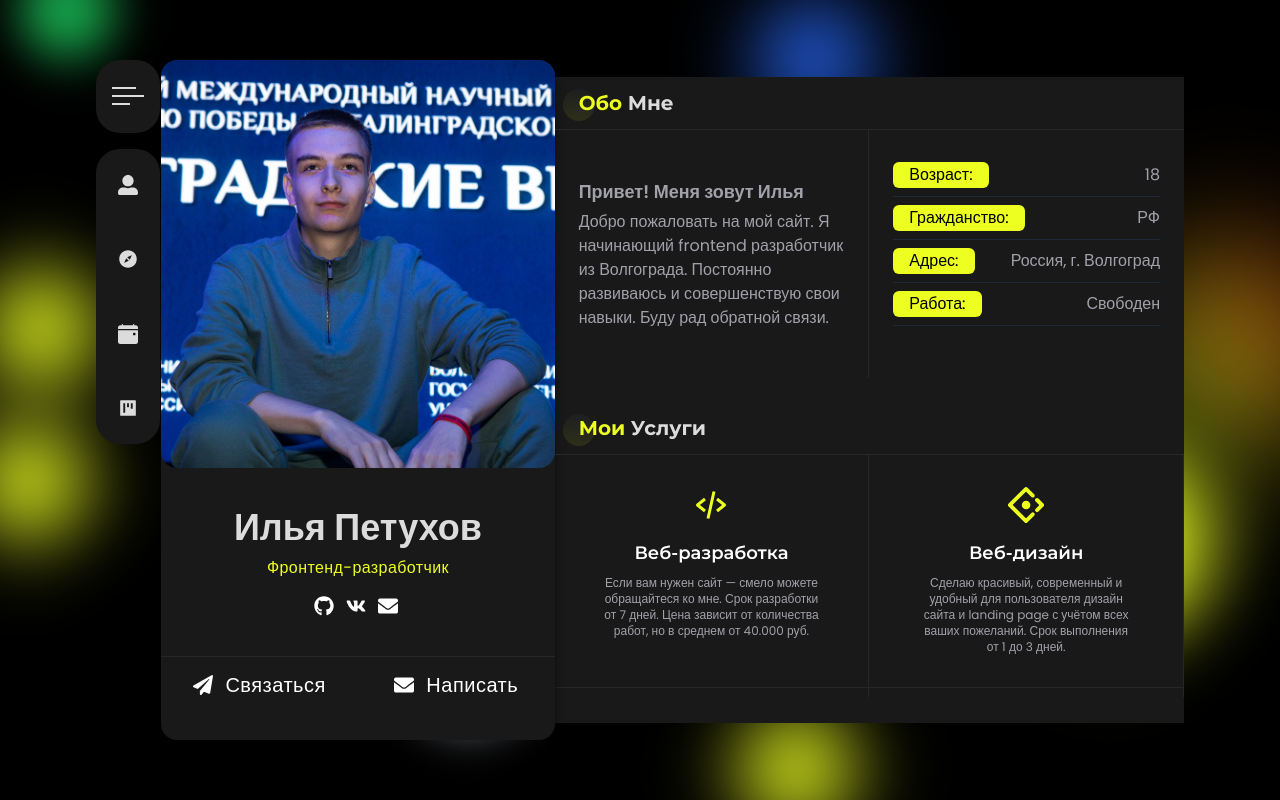
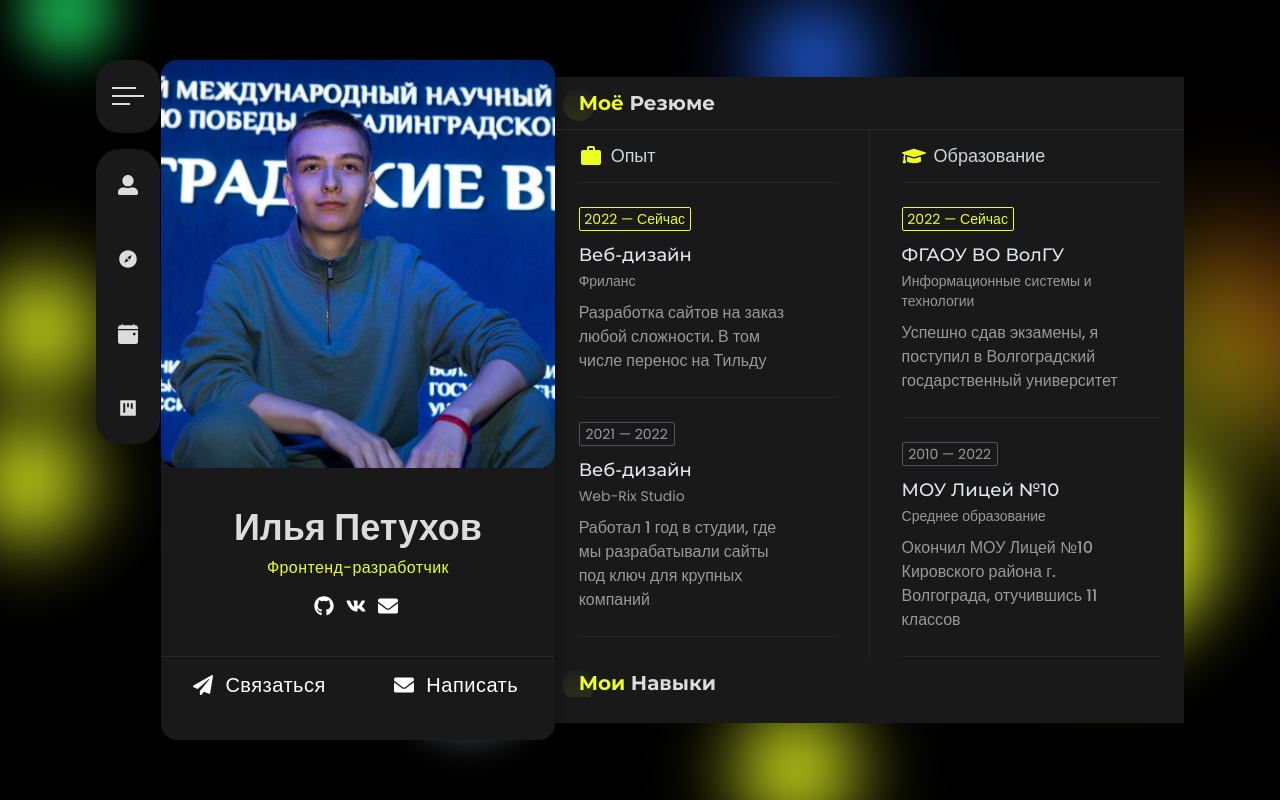
Before and after one commit to ilyapetuchov0/portfolio-vk, a React (Create React App) app: page / in a window 1280 px wide. Built offline with nearby package versions, Linux system fonts and the light colour scheme.

Commit message:
Added skills section

```diff
--- a/src/Home.js
+++ b/src/Home.js
@@ -5,6 +5,7 @@ import { FaUserAlt } from 'react-icons/fa'
 import { AiFillCompass, AiFillProject } from 'react-icons/ai'
 import { BsFillCalendarEventFill } from 'react-icons/bs'
 import About from './components/about/About'
+import Skills from './components/skills/Skills'
 
 const Home = () => {
   return (
@@ -32,7 +33,8 @@ const Home = () => {
             {/* Делаем правую часть */}
             <div className="w-8/12 h-[95%] bg-bodyColor">
               <div className="w-full h-[96%] overflow-y-scroll scrollbar-thin scrollbar-thumb-[#646464]">
-                <About />
+                {/* <About /> */}
+                <Skills />
               </div>
             </div>
         </div>
--- /dev/null
+++ b/src/components/skills/Competencies.js
@@ -0,0 +1,54 @@
+import React from 'react'
+import SkillsTitle from './SkillsTitle'
+
+import { SiArtstation } from 'react-icons/si'
+import { FaFlag } from 'react-icons/fa'
+import { BiCodeAlt } from 'react-icons/bi'
+import { IoIosPaper } from 'react-icons/io'
+import { GiCheckMark } from 'react-icons/gi'
+
+const Competencies = () => {
+  return (
+    <div className="w-full grid grid-cols-9 px-6">
+        <div className="col-span-4">
+            <SkillsTitle title="Дизайн" icon={<SiArtstation />} />
+            <div className="py-4">
+                <div className="py-3 border-b-[1px] border-zinc-800">
+                    <p className="text-base text-textColor -mb-1.5">Дизайн сайтов</p>
+                    <span className="w-full bg-zinc-600 h-1 inline-flex relative">
+                        <span className="w-[80%] h-full absolute top-0 left-0 bg-designColor"></span>
+                    </span>
+                </div>
+                <div className="py-3 border-b-[1px] border-zinc-800">
+                    <p className="text-base text-textColor -mb-1.5">Дизайн мобильных приложений</p>
+                    <span className="w-full bg-zinc-600 h-1 inline-flex relative">
+                        <span className="w-[60%] h-full absolute top-0 left-0 bg-designColor"></span>
+                    </span>
+                </div>
+            </div>
+        </div>
+        <div className="w-full h-full flex justify-center items-center">
+            <span className="w-[1px] h-full bg-zinc-800 inline-flex"></span>
+        </div>
+        <div className="col-span-4">
+            <SkillsTitle title="Языки" icon={<FaFlag />} />
+            <div className="py-4">
+                <div className="py-3 border-b-[1px] border-zinc-800">
+                    <p className="text-base text-textColor -mb-1.5">Русский</p>
+                    <span className="w-full bg-zinc-600 h-1 inline-flex relative">
+                        <span className="w-[100%] h-full absolute top-0 left-0 bg-designColor"></span>
+                    </span>
+                </div>
+                <div className="py-3 border-b-[1px] border-zinc-800">
+                    <p className="text-base text-textColor -mb-1.5">Английский</p>
+                    <span className="w-full bg-zinc-600 h-1 inline-flex relative">
+                        <span className="w-[80%] h-full absolute top-0 left-0 bg-designColor"></span>
+                    </span>
+                </div>
+            </div>
+        </div>
+    </div>
+  )
+}
+
+export default Competencies
--- /dev/null
+++ b/src/components/skills/Education.js
@@ -0,0 +1,28 @@
+import React from 'react'
+import SkillsTitle from './SkillsTitle'
+
+import { MdWork } from 'react-icons/md'
+import { FaGraduationCap } from 'react-icons/fa'
+import SkillCard from './SkillCard'
+
+const Education = () => {
+  return (
+    <div className="w-full grid grid-cols-9 px-6">
+        <div className="col-span-4">
+            <SkillsTitle title="Опыт" icon={<MdWork />} />
+            <SkillCard badge="" title="Веб-дизайн" subTitle="Фриланс" description="Разработка сайтов на заказ любой сложности. В том числе перенос на Тильду" />
+            <SkillCard badge="2021 — 2022" title="Веб-дизайн" subTitle="Web-Rix Studio" description="Работал 1 год в студии, где мы разрабатывали сайты под ключ для крупных компаний" />
+        </div>
+        <div className="w-full h-full flex justify-center items-center">
+          <span className="w-[1px] h-full bg-zinc-800 inline-flex"></span>
+        </div>
+        <div className="col-span-4">
+          <SkillsTitle title="Образование" icon={<FaGraduationCap />} />
+          <SkillCard badge="" title="ФГАОУ ВО ВолГУ" subTitle="Информационные системы и технологии" description="Успешно сдав экзамены, я поступил в Волгоградский госдарственный университет" />
+          <SkillCard badge="2010 — 2022" title="МОУ Лицей №10" subTitle="Среднее образование" description="Окончил МОУ Лицей №10 Кировского района г. Волгограда, отучившись 11 классов" />
+        </div>
+    </div>
+  )
+}
+
+export default Education
--- /dev/null
+++ b/src/components/skills/SkillCard.js
@@ -0,0 +1,18 @@
+import React from 'react'
+
+const SkillCard = ({badge, title, subTitle, description}) => {
+  return (
+    <div className="w-full py-6 flex flex-col gap-2.5 borderBottom">
+        {badge === "" ? (
+            <h6 className="w-28 text-center text-sm py-[1px] text-designColor border-[1px] border-designColor rounded-sm">2022 — Сейчас</h6>
+            ) : (
+            <h6 className="w-24 text-center text-sm py-[1px] text-[#999] border-[1px] border-zinc-600 rounded-sm">{badge}</h6>
+        )}
+        <h2 className="text-lg font-titleFont text-gray-200 font-medium">{title}</h2>
+        <p className="text-sm text-[#999] -mt-2">{subTitle}</p>
+        <p className="text-base text-[#999] font-medium pr-10">{description}</p>
+    </div>
+  )
+}
+
+export default SkillCard
--- /dev/null
+++ b/src/components/skills/Skills.js
@@ -0,0 +1,17 @@
+import React from 'react'
+import Title from '../home/Title'
+import Competencies from './Competencies'
+import Education from './Education'
+
+const Skills = () => {
+  return (
+    <section id="skills" className="">
+        <Title title="Моё" subTitle="резюме" />
+        <Education />
+        <Title title="Мои" subTitle="навыки" />
+        <Competencies />
+    </section>
+  )
+}
+
+export default Skills
--- /dev/null
+++ b/src/components/skills/SkillsTitle.js
@@ -0,0 +1,15 @@
+import React from 'react'
+import { GiGraduateCap } from 'react-icons/gi'
+
+const SkillsTitle = ({title, icon}) => {
+  return (
+    <h1 className="text-lg text-gray-300 font-medium flex items-center gap-2 py-3 border-b-[1px] border-b-zinc-800">
+        <span className="text-designColor text-2xl">
+        {icon}
+        </span>
+        {title}
+    </h1>
+  )
+}
+
+export default SkillsTitle
```
